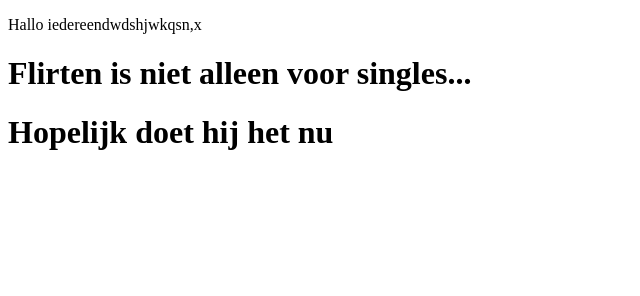
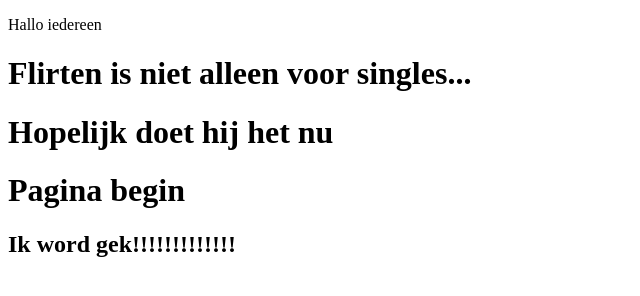
Before and after one commit to sarachiii/project-fys, a plain HTML site: page index.html in a window 1280 px wide. Shown: the whole page, without its empty margins (0-640 px from the left). Drawn offline with Linux system fonts and the light colour scheme.

Commit message:
Test test
test

```diff
--- a/index.html
+++ b/index.html
@@ -3,12 +3,14 @@
 <head>
     <meta charset="UTF-8">
     <title>Team 3</title>
-    <p>Hallo iedereendwdshjwkqsn,x</p>
+    <p>Hallo iedereen</p>
 </head>
 <body>
 <Hallo></Hallo>
 <h1> Flirten is niet alleen voor singles...</h1>
 <h1>Hopelijk doet hij het nu</h1>
+<h1>Pagina begin</h1>
+<h2>Ik word gek!!!!!!!!!!!!!</h2>
 
 </body>
 </html>
```
